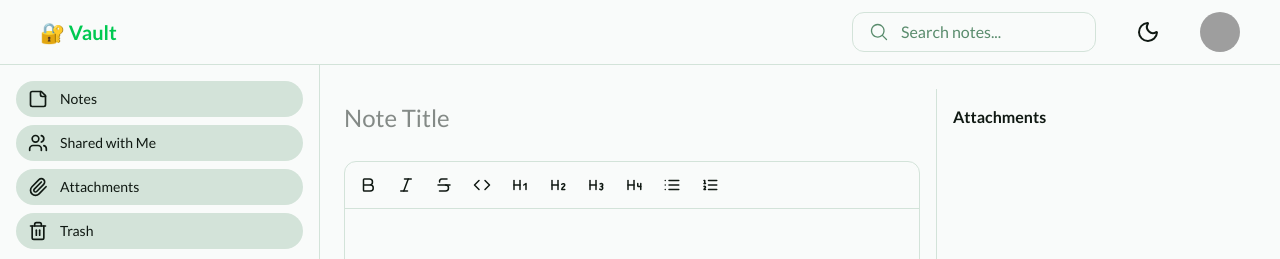
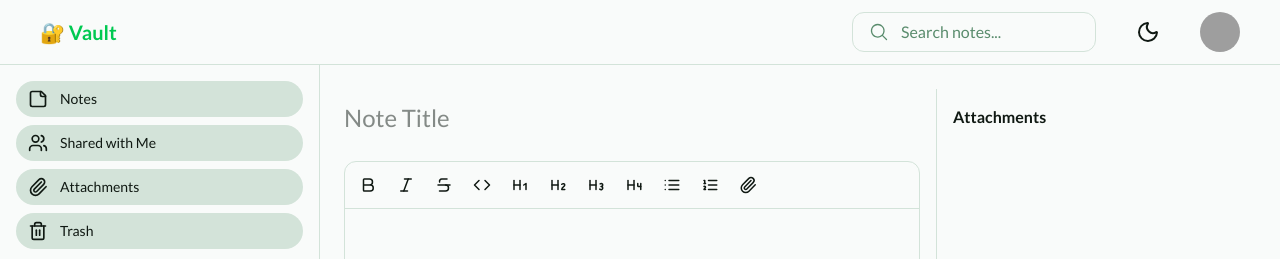
Before and after one commit to kit-g/vault, a React (Vite) app in the folder web/: page /notes/new in a window 1280 px wide. Shown: the top 259 px of the page. Built offline with nearby package versions, Linux system fonts and the light colour scheme; no server answers; sample sign-in values are in the browser's storage; grey boxes are pictures that could not be loaded.

Commit message:
feat: working clip button

```diff
--- a/web/src/components/editor/PersistentToolbar.tsx
+++ b/web/src/components/editor/PersistentToolbar.tsx
@@ -9,20 +9,36 @@ import {
   Italic,
   List,
   ListOrdered,
+  Paperclip,
   Strikethrough
 } from 'lucide-react';
 import { type SaveStatus, SaveStatusIndicator } from "./SaveStatusIndicator.tsx";
+import * as React from "react";
+import { useRef } from "react";
 
 type PersistentToolbarProps = {
   editor: Editor | null;
   status?: SaveStatus;
+  onFilesSelected?: (files: FileList) => void;
 }
 
-export function PersistentToolbar({ editor, status }: PersistentToolbarProps) {
+export function PersistentToolbar({ editor, status, onFilesSelected }: PersistentToolbarProps) {
+  const fileInputRef = useRef<HTMLInputElement>(null);
+
   if (!editor) return null;
 
+  const onPaperclip = () => {
+    fileInputRef.current?.click();
+  };
+
+  const onFileChange = (event: React.ChangeEvent<HTMLInputElement>) => {
+    if (event.target.files && onFilesSelected) {
+      onFilesSelected(event.target.files);
+    }
+  };
+
   return (
-    <div className="flex flex-wrap gap-2 p-2 border-b border-[var(--border)]">
+    <div className="flex flex-wrap items-center gap-2 p-2 border-b border-[var(--border)]">
       <button
         onClick={ () => editor.chain().focus().toggleBold().run() }
         className={ `toolbar-btn ${ editor.isActive('bold') ? 'is-active' : '' }` }
@@ -84,11 +100,25 @@ export function PersistentToolbar({ editor, status }: PersistentToolbarProps) {
         <ListOrdered size={ 18 }/>
       </button>
 
+      <button onClick={ onPaperclip } className="toolbar-btn" aria-label="Attach file">
+        <Paperclip size={ 18 }/>
+      </button>
+
+      <input
+        type="file"
+        ref={ fileInputRef }
+        onChange={ onFileChange }
+        className="hidden"
+        multiple // Allow selecting multiple files at once
+      />
+
       <div className="flex-grow"/>
 
       <div className="pr-2">
         <SaveStatusIndicator status={ status }/>
       </div>
+
+
     </div>
   );
 }
--- a/web/src/components/editor/RichTextEditor.tsx
+++ b/web/src/components/editor/RichTextEditor.tsx
@@ -7,9 +7,10 @@ interface RichTextEditorProps {
   onChange: (htmlContent: string) => void;
   status?: 'idle' | 'saving' | 'saved' | 'error';
   isLoading?: boolean;
+  onFilesSelected?: (files: FileList) => void;
 }
 
-export function RichTextEditor({ content, onChange, status, isLoading }: RichTextEditorProps) {
+export function RichTextEditor({ content, onChange, status, isLoading, onFilesSelected }: RichTextEditorProps) {
   const editor = useEditor({
     extensions: [StarterKit],
     content: isLoading ? '' : content,
@@ -25,7 +26,7 @@ export function RichTextEditor({ content, onChange, status, isLoading }: RichTex
 
   return (
     <div className="relative border rounded-xl border-[var(--border)] bg-[var(--background)]">
-      <PersistentToolbar editor={ editor } status={ status }/>
+      <PersistentToolbar editor={ editor } status={ status } onFilesSelected={ onFilesSelected }/>
       <EditorContent editor={ editor }/>
     </div>
   );
--- a/web/src/pages/NoteDetail.tsx
+++ b/web/src/pages/NoteDetail.tsx
@@ -74,6 +74,12 @@ export default function NoteDetail() {
     setNote(prev => ({ ...prev, [field]: value }));
   };
 
+  const onFilesSelected = (files: FileList) => {
+    console.log("Files selected:", files);
+    // TODO: Here is where we will start the upload process for each file.
+    // For now, we just log them to the console.
+  };
+
   if (loading) return <div>Loading...</div>;
 
   return (
@@ -97,6 +103,7 @@ export default function NoteDetail() {
             content={ note.content }
             onChange={ (htmlContent) => handleChange('content', htmlContent) }
             status={ saveStatus }
+            onFilesSelected={ onFilesSelected }
           />
         </div>
 
```
